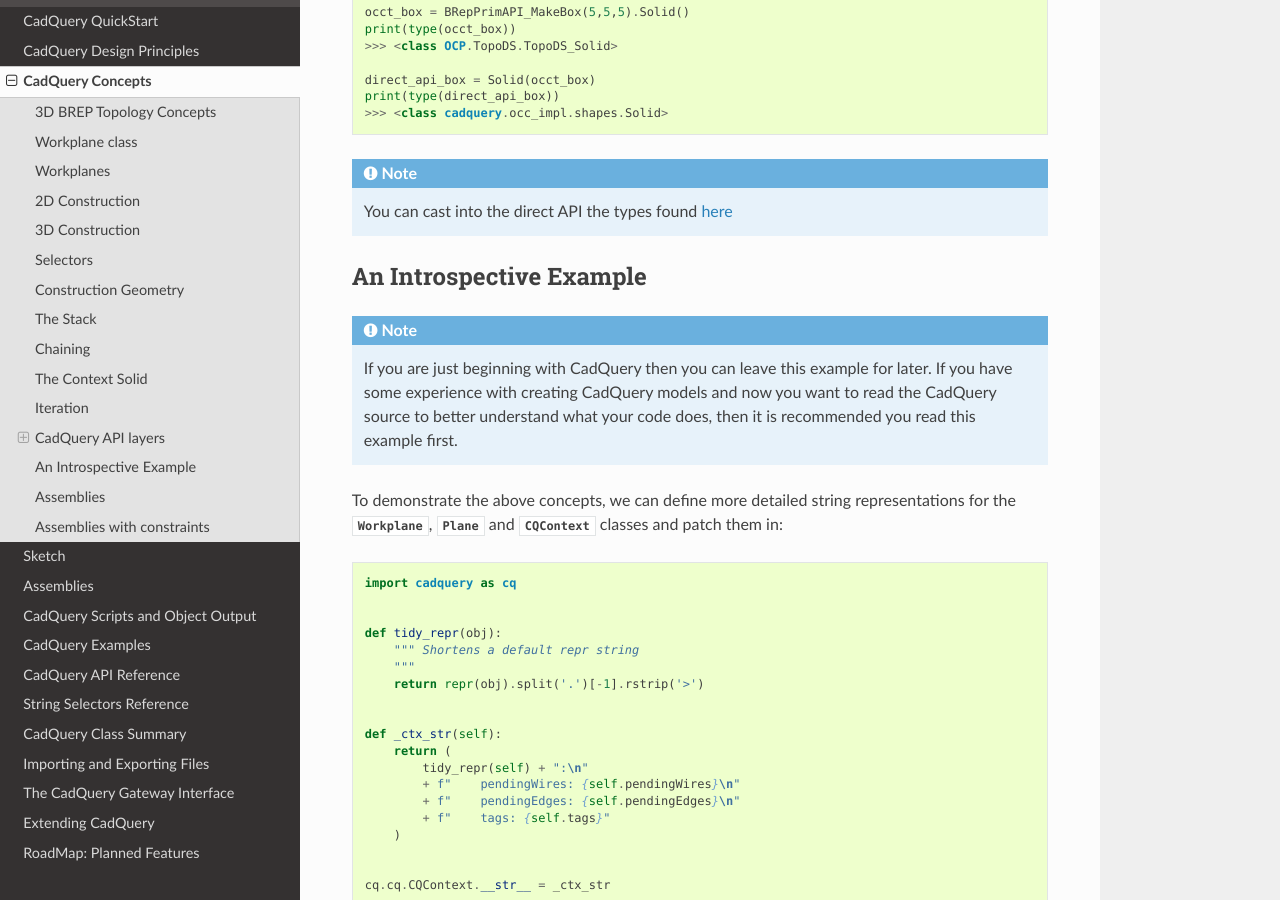
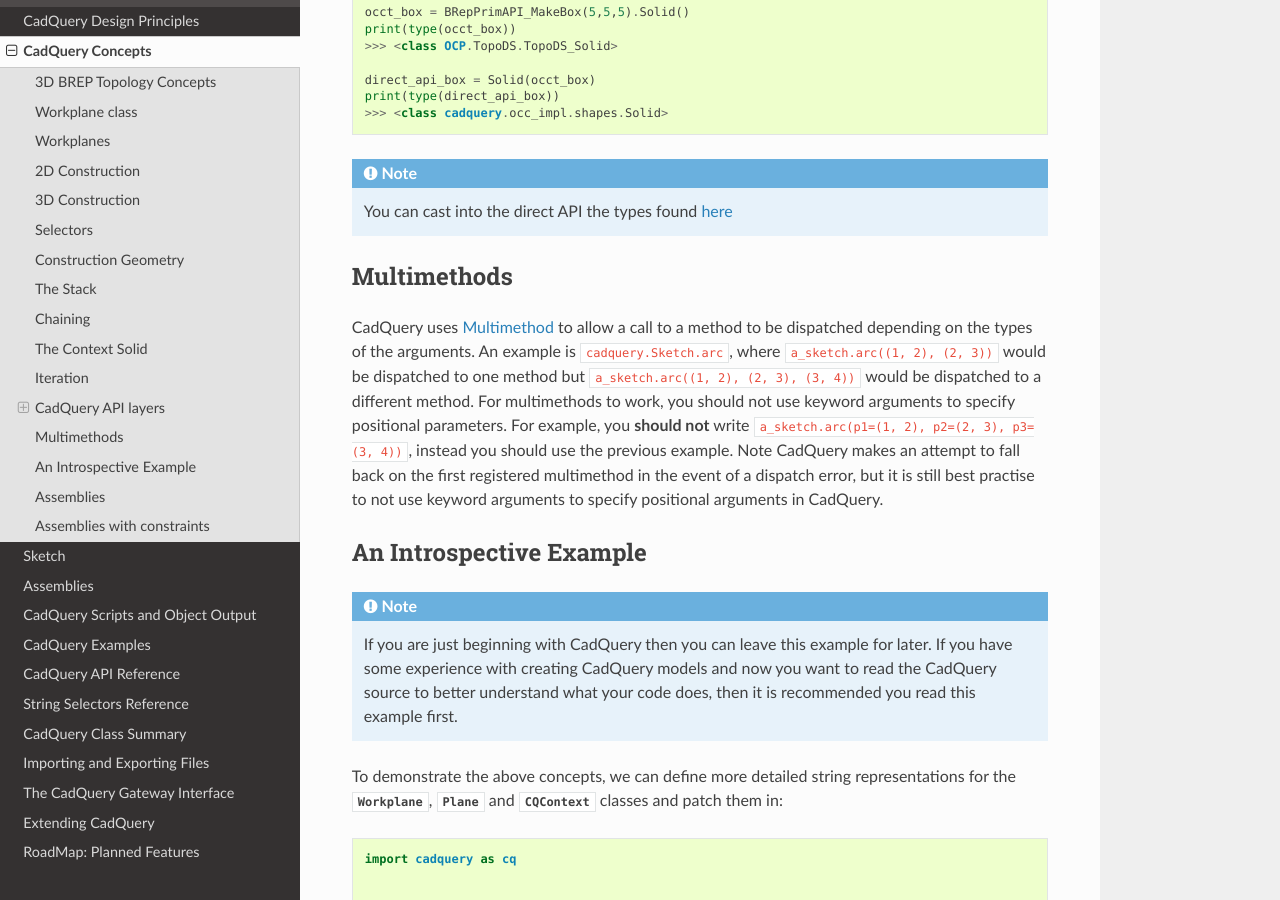
Before and after one commit to CadQuery/cadquery, a Sphinx documentation site: the page built from doc/primer.rst, in a window 1280 px wide and 900 px high, scrolled down 8372 px. Built offline with Sphinx 7.4.7 and the Read the Docs theme 2.0.0, drawn with Linux system fonts in a browser that asks for light colours; cross-references to code outside the pages are shown as plain code.

Commit message:
doc/primer added multimethod section

```diff
--- a/doc/primer.rst
+++ b/doc/primer.rst
@@ -351,6 +351,19 @@
 
 .. note::
   You can cast into the direct API the types found `here <https://dev.opencascade.org/doc/refman/html/class_topo_d_s___shape.html>`_
+
+Multimethods
+------------
+
+CadQuery uses `Multimethod <https://coady.github.io/multimethod/>`_ to allow a call to a method to
+be dispatched depending on the types of the arguments. An example is :method:`~cadquery.Sketch.arc`,
+where ``a_sketch.arc((1, 2), (2, 3))`` would be dispatched to one method but ``a_sketch.arc((1, 2),
+(2, 3), (3, 4))`` would be dispatched to a different method. For multimethods to work, you should
+not use keyword arguments to specify positional parameters. For example, you **should not** write
+``a_sketch.arc(p1=(1, 2), p2=(2, 3), p3=(3, 4))``, instead you should use the previous example.
+Note CadQuery makes an attempt to fall back on the first registered multimethod in the event of a
+dispatch error, but it is still best practise to not use keyword arguments to specify positional
+arguments in CadQuery.
 
 An Introspective Example
 ------------------------
```
